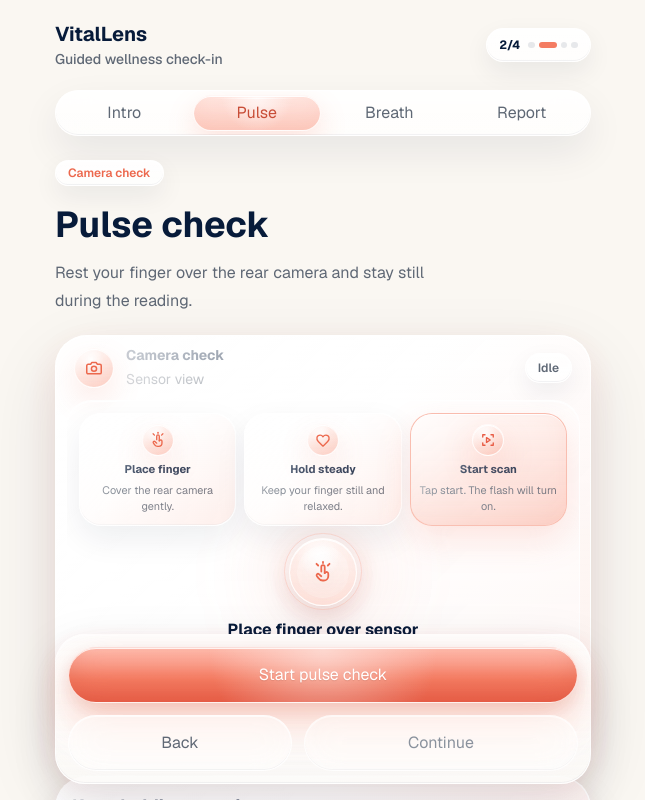
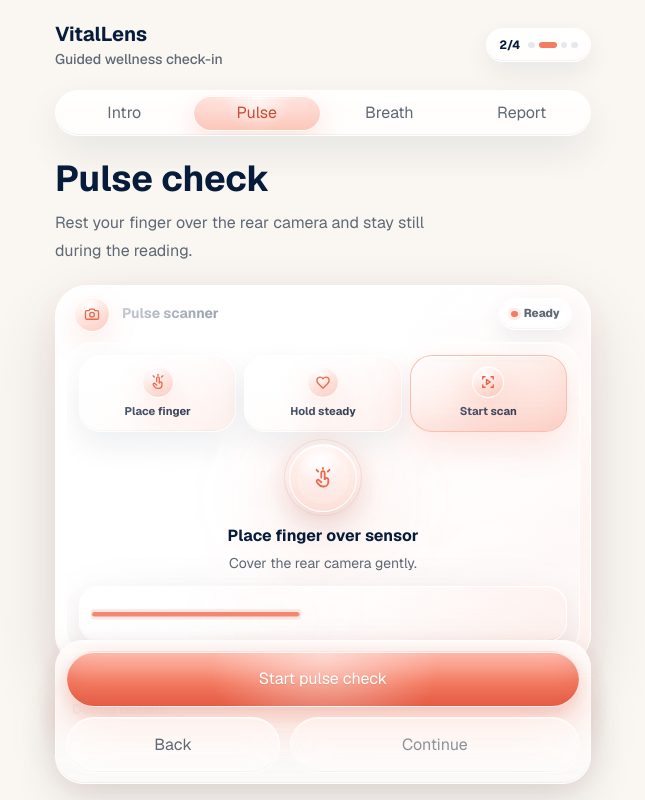
Before and after one commit to arliking13/vitallens, a Next.js app: page / in a window 1280 px wide. Both pictures are taken after a click on the button "Pulse". Shown: the top 800 px of the page, without its empty margins (317-962 px from the left). Built offline with nearby package versions, Linux system fonts and the light colour scheme.

Commit message:
style: simplify pulse scanner UI

```diff
--- a/src/app/globals.css
+++ b/src/app/globals.css
@@ -247,6 +247,70 @@ button {
     0 0 30px rgba(46, 159, 93, 0.12);
 }
 
+.vl-state-pill {
+  -webkit-backdrop-filter: blur(16px) saturate(1.45);
+  align-items: center;
+  backdrop-filter: blur(16px) saturate(1.45);
+  border: 1px solid rgba(255, 255, 255, 0.76);
+  border-radius: var(--vl-radius-pill);
+  box-shadow:
+    0 10px 24px rgba(7, 27, 58, 0.07),
+    inset 0 1px 0 rgba(255, 255, 255, 0.86),
+    inset 0 -1px 0 rgba(7, 27, 58, 0.04);
+  display: inline-flex;
+  flex-shrink: 0;
+  gap: 0.38rem;
+  justify-content: center;
+  min-height: 2rem;
+  padding: 0.42rem 0.7rem;
+  white-space: nowrap;
+  font-size: 0.72rem;
+  font-weight: 800;
+  line-height: 1;
+}
+
+.vl-state-pill-idle {
+  background:
+    linear-gradient(180deg, rgba(255, 255, 255, 0.78), rgba(255, 255, 255, 0.5)),
+    rgba(255, 255, 255, 0.58);
+  color: var(--vl-text-muted);
+}
+
+.vl-state-pill-scanning {
+  background:
+    radial-gradient(circle at 42% 0%, rgba(255, 255, 255, 0.48), transparent 46%),
+    linear-gradient(180deg, rgba(255, 225, 218, 0.96), rgba(253, 210, 200, 0.72));
+  border-color: rgba(248, 183, 168, 0.8);
+  box-shadow:
+    0 12px 28px rgba(244, 124, 98, 0.16),
+    inset 0 1px 0 rgba(255, 255, 255, 0.9),
+    inset 0 -1px 0 rgba(244, 124, 98, 0.08);
+  color: var(--vl-peach-strong);
+}
+
+.vl-state-pill-ready {
+  background:
+    linear-gradient(180deg, rgba(245, 252, 247, 0.94), rgba(232, 246, 236, 0.72)),
+    rgba(232, 246, 236, 0.82);
+  border-color: rgba(189, 229, 203, 0.82);
+  color: var(--vl-success);
+}
+
+.vl-state-pill > svg,
+.vl-state-pill > span {
+  position: relative;
+  z-index: 1;
+}
+
+.vl-state-dot {
+  background: var(--vl-peach);
+  border-radius: var(--vl-radius-pill);
+  box-shadow: 0 0 0 0.2rem rgba(244, 124, 98, 0.12);
+  display: inline-block;
+  height: 0.42rem;
+  width: 0.42rem;
+}
+
 .vl-glass-pill {
   background:
     linear-gradient(180deg, rgba(255, 255, 255, 0.82), rgba(255, 255, 255, 0.52)),
@@ -322,10 +386,10 @@ button {
     linear-gradient(180deg, rgba(255, 255, 255, 0.78), rgba(255, 255, 255, 0.54)),
     rgba(250, 247, 242, 0.72);
   border: 1px solid rgba(255, 255, 255, 0.76);
-  border-radius: 30px;
+  border-radius: 28px;
   box-shadow:
-    0 20px 54px rgba(7, 27, 58, 0.12),
-    0 8px 26px rgba(244, 124, 98, 0.1),
+    0 18px 46px rgba(7, 27, 58, 0.11),
+    0 7px 22px rgba(244, 124, 98, 0.09),
     inset 0 1px 0 rgba(255, 255, 255, 0.9),
     inset 0 -1px 0 rgba(7, 27, 58, 0.05);
 }
@@ -672,13 +736,17 @@ button {
 @keyframes vl-heartbeat {
   0%,
   100% {
+    filter: drop-shadow(0 5px 10px rgba(92, 27, 14, 0.12));
     opacity: 0.96;
     transform: scale(1);
   }
 
   42% {
+    filter:
+      drop-shadow(0 7px 12px rgba(92, 27, 14, 0.14))
+      drop-shadow(0 0 10px rgba(255, 255, 255, 0.44));
     opacity: 1;
-    transform: scale(1.08);
+    transform: translateY(-1px) scale(1.14);
   }
 
   64% {
--- a/src/features/pulse/components/CameraPreview.tsx
+++ b/src/features/pulse/components/CameraPreview.tsx
@@ -19,7 +19,6 @@ type CameraPreviewProps = {
   isSampling?: boolean;
   liveSignal?: number[];
   scannerDetail?: string;
-  scannerLabel?: string;
   scannerTitle?: string;
   showCameraPreview?: boolean;
   status: CameraStatus;
@@ -29,14 +28,6 @@ type CameraPreviewProps = {
 
 type AnimationStyle = CSSProperties & {
   "--card-delay"?: string;
-};
-
-const emptyStateCopy: Record<CameraStatus, string> = {
-  idle: "Camera is idle",
-  requesting: "Requesting camera",
-  ready: "Camera ready",
-  denied: "Permission denied",
-  error: "Camera error",
 };
 
 const scannerCopy: Record<
@@ -60,7 +51,7 @@ const scannerCopy: Record<
   ready: {
     detail: "Rest your finger over the rear camera to begin reading the signal.",
     label: "Ready",
-    title: "Camera check",
+    title: "Pulse scanner",
   },
   denied: {
     detail: "Allow camera access in Safari or browser settings to continue.",
@@ -108,19 +99,16 @@ const instructionItems = [
   {
     id: "place",
     title: "Place finger",
-    detail: "Cover the rear camera gently.",
     icon: FingerTapIcon,
   },
   {
     id: "hold",
     title: "Hold steady",
-    detail: "Keep your finger still and relaxed.",
     icon: HeartIcon,
   },
   {
     id: "scan",
     title: "Start scan",
-    detail: "Tap start. The flash will turn on.",
     icon: ScanPlayIcon,
   },
 ] as const;
@@ -189,6 +177,18 @@ function getScannerCoreState({
   return "idle";
 }
 
+function getStatusPillLabel(scannerCoreState: ScannerCoreState) {
+  if (scannerCoreState === "ready") {
+    return "Estimate ready";
+  }
+
+  if (scannerCoreState === "scanning") {
+    return "Scanning";
+  }
+
+  return "Ready";
+}
+
 function clampSignalValue(value: number) {
   return Math.min(1, Math.max(0, value));
 }
@@ -225,7 +225,6 @@ export function CameraPreview({
   isSampling = false,
   liveSignal,
   scannerDetail,
-  scannerLabel,
   scannerTitle,
   showCameraPreview = false,
   status,
@@ -246,7 +245,6 @@ export function CameraPreview({
   });
   const title = scannerTitle ?? copy.title;
   const detail = scannerDetail ?? copy.detail;
-  const label = scannerLabel ?? (hasStream ? copy.label : emptyStateCopy[status]);
   const scannerCoreState = getScannerCoreState({ isSampling, title });
   const ScannerCoreIcon =
     scannerCoreState === "ready"
@@ -279,20 +277,29 @@ export function CameraPreview({
     >
       <div className="flex items-center justify-between gap-3 px-2 pb-2.5">
         <div className="flex min-w-0 items-center gap-3">
-          <span className="vl-glass-icon h-10 w-10" aria-hidden="true">
-            <CameraIcon className="h-5 w-5" />
+          <span className="vl-glass-icon h-9 w-9" aria-hidden="true">
+            <CameraIcon className="h-[1.125rem] w-[1.125rem]" />
           </span>
           <div className="min-w-0">
             <p className="text-sm font-bold text-[var(--vl-text)]">
-              Camera check
-            </p>
-            <p className="mt-1 text-sm leading-5 text-[var(--vl-text-muted)]">
-              Sensor view
+              Pulse scanner
             </p>
           </div>
         </div>
-        <span className="vl-glass-pill shrink-0 px-3 py-1.5 text-xs font-semibold text-[var(--vl-text-muted)]">
-          {label}
+        <span
+          className={[
+            "vl-state-pill",
+            `vl-state-pill-${scannerCoreState}`,
+          ].join(" ")}
+        >
+          {scannerCoreState === "ready" ? (
+            <CheckIcon className="h-3.5 w-3.5" />
+          ) : scannerCoreState === "scanning" ? (
+            <HeartIcon className="vl-heartbeat h-3.5 w-3.5" />
+          ) : (
+            <span className="vl-state-dot" aria-hidden="true" />
+          )}
+          <span>{getStatusPillLabel(scannerCoreState)}</span>
         </span>
       </div>
 
@@ -359,9 +366,6 @@ export function CameraPreview({
                     </span>
                     <p className="mt-1.5 text-[0.7rem] font-bold text-[var(--vl-text)]">
                       {item.title}
-                    </p>
-                    <p className="mt-1 text-[0.68rem] leading-4 text-[var(--vl-text-muted)]">
-                      {item.detail}
                     </p>
                   </div>
                 );
--- a/src/features/pulse/components/PulseCheckView.tsx
+++ b/src/features/pulse/components/PulseCheckView.tsx
@@ -5,7 +5,6 @@ import { useEffect, useRef, useState } from "react";
 import { Button } from "@/shared/components/Button";
 import { InfoRow } from "@/shared/components/InfoRow";
 import { HeartIcon } from "@/shared/components/LineIcons";
-import { ScreenHeader } from "@/shared/components/ScreenHeader";
 
 import { CameraPreview } from "./CameraPreview";
 import {
@@ -88,8 +87,6 @@ function getScannerTitle({
 }: {
   hasPulseEstimate: boolean;
   isSampling: boolean;
-  signalQuality?: keyof typeof signalQualityLabels;
-  fingerGateState?: keyof typeof fingerGateLabels;
 }) {
   if (hasPulseEstimate) {
     return "Estimate ready";
@@ -108,15 +105,13 @@ function getScannerDetail({
 }: {
   hasPulseEstimate: boolean;
   isSampling: boolean;
-  pulseMessage?: string;
-  scannerTitle?: string;
 }) {
   if (hasPulseEstimate) {
     return "You can continue or hold a little longer.";
   }
 
   if (isSampling) {
-    return "Hold still for about 20 seconds.";
+    return "Keep your finger still for a cleaner reading.";
   }
 
   return "Cover the rear camera gently.";
@@ -176,22 +171,13 @@ export function PulseCheckView({ onBack, onNext }: PulseCheckViewProps) {
   const showCameraPreview =
     previewPreference.enabled && previewPreference.stream === stream;
   const scannerTitle = getScannerTitle({
-    fingerGateState,
     hasPulseEstimate,
     isSampling,
-    signalQuality,
   });
   const scannerDetail = getScannerDetail({
     hasPulseEstimate,
     isSampling,
-    pulseMessage: pulseEstimate.message,
-    scannerTitle,
   });
-  const scannerLabel = hasPulseEstimate
-    ? "Ready"
-    : isSampling
-      ? fingerGateLabels[fingerGateState]
-      : cameraStatusLabels[status];
 
   useEffect(() => {
     if (!shouldAutoStartSignalRef.current) {
@@ -271,12 +257,15 @@ export function PulseCheckView({ onBack, onNext }: PulseCheckViewProps) {
 
   return (
     <div className="flex min-h-[calc(100dvh-7rem)] flex-col pb-32">
-      <ScreenHeader
-        description="Rest your finger over the rear camera and stay still during the reading."
-        status="Camera check"
-        title="Pulse check"
-        tone="pulse"
-      />
+      <div>
+        <h1 className="text-4xl font-bold leading-[1.03] tracking-normal text-[var(--vl-text)]">
+          Pulse check
+        </h1>
+        <p className="mt-3 max-w-sm text-base leading-7 text-[var(--vl-text-muted)]">
+          Rest your finger over the rear camera and stay still during the
+          reading.
+        </p>
+      </div>
 
       <div className="mt-5">
         <CameraPreview
@@ -285,7 +274,6 @@ export function PulseCheckView({ onBack, onNext }: PulseCheckViewProps) {
           isSampling={isSampling}
           liveSignal={smoothedSignal}
           scannerDetail={scannerDetail}
-          scannerLabel={scannerLabel}
           scannerTitle={scannerTitle}
           showCameraPreview={showCameraPreview}
           status={status}
@@ -294,8 +282,8 @@ export function PulseCheckView({ onBack, onNext }: PulseCheckViewProps) {
         />
       </div>
 
-      <section className="vl-result-card animate-card-in mt-4 p-4">
-        {hasPulseEstimate ? (
+      {hasPulseEstimate ? (
+        <section className="vl-result-card animate-card-in mt-4 p-4">
           <div>
             <div className="flex items-start gap-3">
               <span className="vl-glass-icon h-14 w-14" aria-hidden="true">
@@ -337,17 +325,8 @@ export function PulseCheckView({ onBack, onNext }: PulseCheckViewProps) {
               </p>
             ) : null}
           </div>
-        ) : (
-          <div>
-            <p className="text-lg font-bold text-[var(--vl-text)]">
-              Keep holding steady
-            </p>
-            <p className="mt-2 text-sm leading-6 text-[var(--vl-text-muted)]">
-              About 20 seconds gives a cleaner estimate.
-            </p>
-          </div>
-        )}
-      </section>
+        </section>
+      ) : null}
 
       <details className="vl-glass mt-4 overflow-hidden rounded-[22px]">
         <summary className="interactive-press flex cursor-pointer list-none items-center justify-between gap-3 px-4 py-3.5 text-sm font-bold text-[var(--vl-text)] marker:hidden">
@@ -426,11 +405,11 @@ export function PulseCheckView({ onBack, onNext }: PulseCheckViewProps) {
       </details>
 
       <div className="pointer-events-none sticky bottom-0 z-20 -mx-5 mt-auto px-5 pb-[calc(env(safe-area-inset-bottom)+1rem)] pt-5">
-        <div className="vl-action-dock pointer-events-auto space-y-3 p-3">
+        <div className="vl-action-dock pointer-events-auto space-y-2.5 p-2.5">
           <Button className="w-full" onClick={handlePulseCheckButtonClick}>
             {isCheckActive ? "Stop check" : "Start pulse check"}
           </Button>
-          <div className="grid grid-cols-[0.9fr_1.1fr] gap-3">
+          <div className="grid grid-cols-[0.85fr_1.15fr] gap-2.5">
             <Button
               className="vl-dock-back min-h-12 w-full text-sm"
               onClick={onBack}
```
